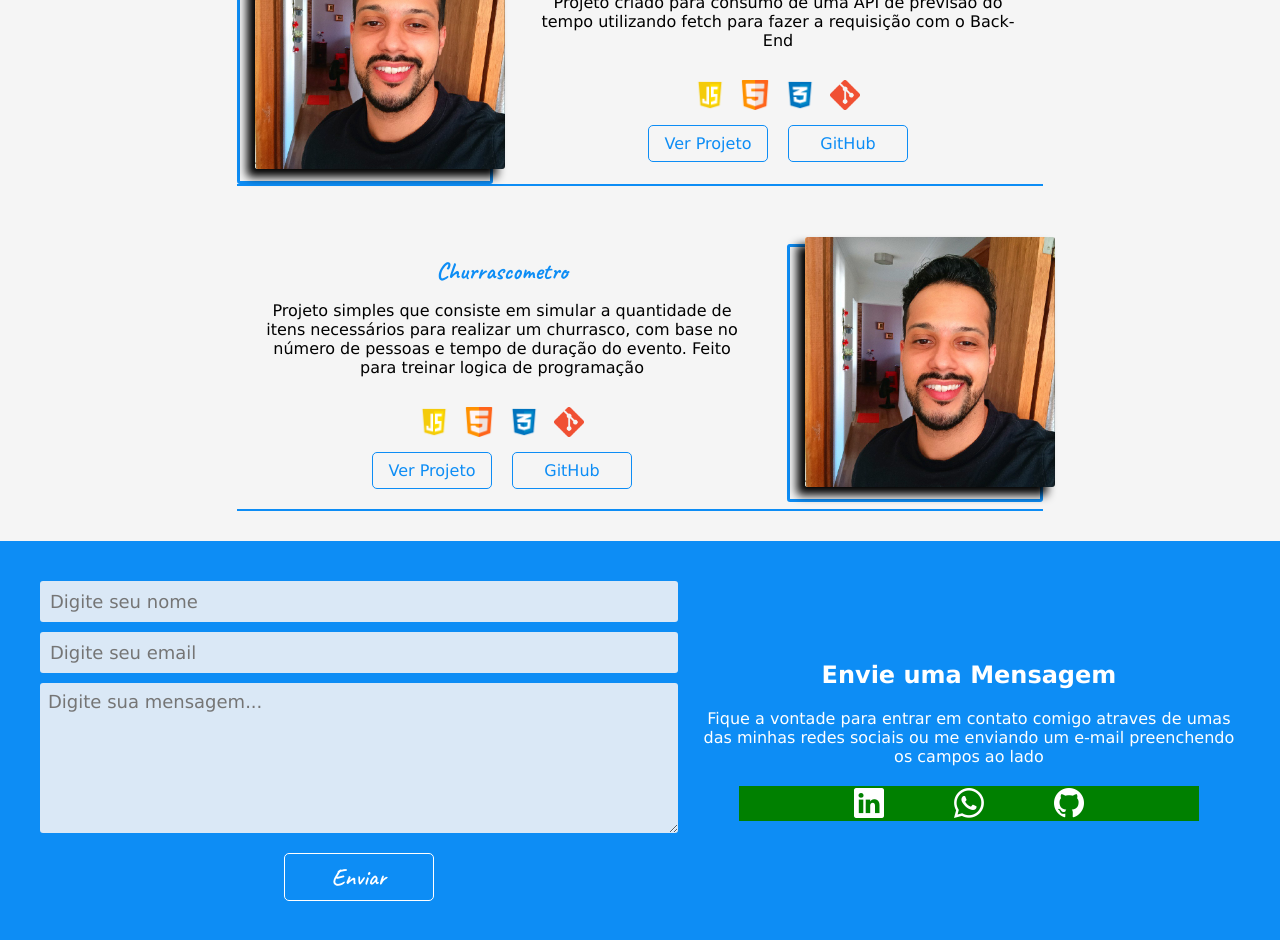
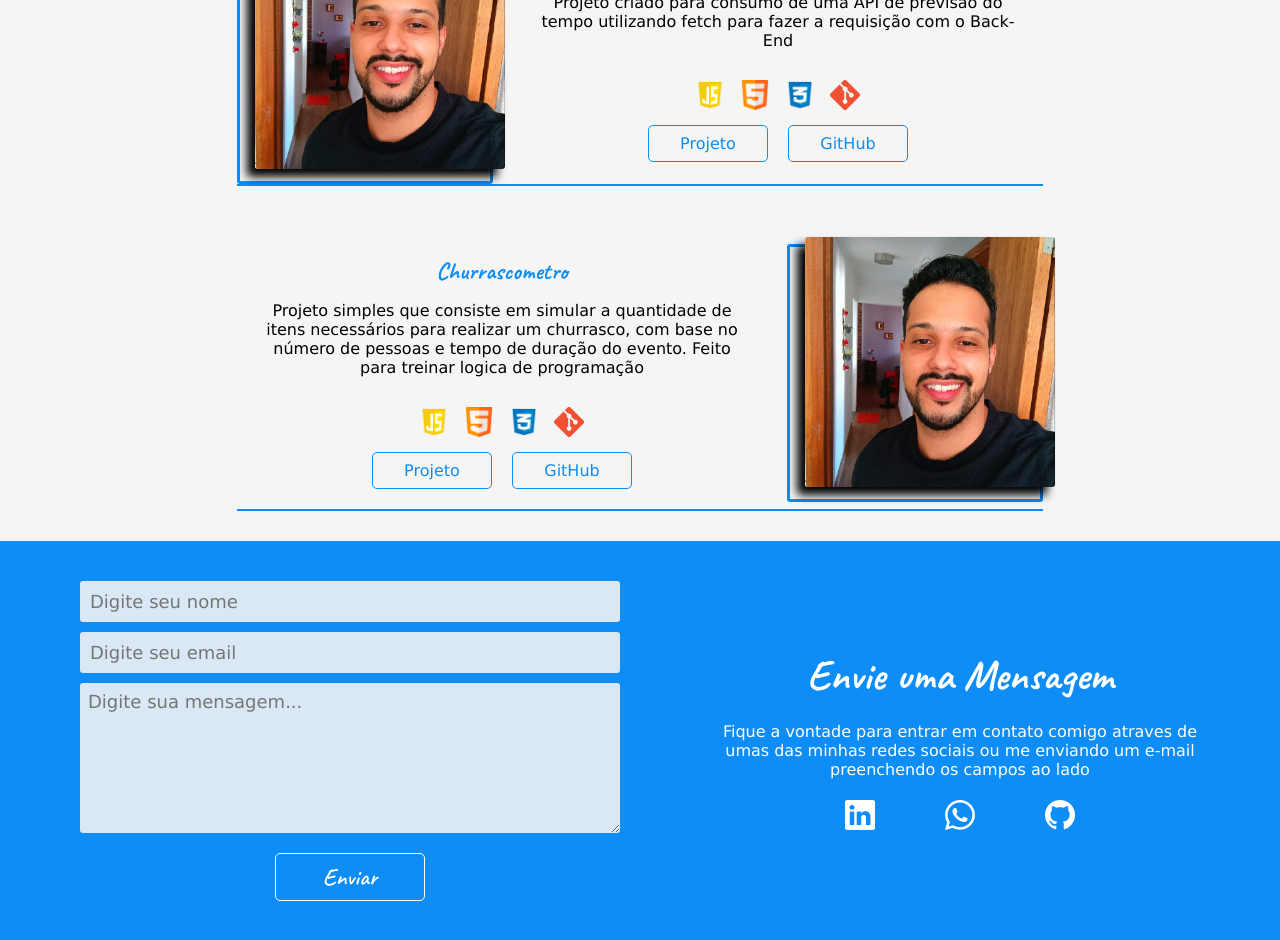
Before and after one commit to CamposLeo95/portifolio, a React (Vite) app: page / in a window 1280 px wide. Shown: the part 3160-4100 px from the top of the page. Built offline with nearby package versions, Linux system fonts and the light colour scheme.

Commit message:
style: ajudatando contatos

```diff
--- a/src/components/CardProjeto/index.tsx
+++ b/src/components/CardProjeto/index.tsx
@@ -28,7 +28,7 @@ export default function CardProjeto({dataProjeto}:CardProjetoProps) {
                 ))}
             </div>
             <div className="controles">
-                <a href={dataProjeto.linkProject}>Ver Projeto</a>
+                <a href={dataProjeto.linkProject}>Projeto</a>
                 <a href={dataProjeto.linkGitHub}>GitHub</a>
             </div>
         </div>
--- a/src/components/sections/Contacts/styles.tsx
+++ b/src/components/sections/Contacts/styles.tsx
@@ -50,23 +50,28 @@ export const CardForm = styled.div`
         color: #fff;
 
         & h3{
-            font-size:var(--font-header-dois)
+            font-size:var(--font-header-um);
+            font-family: var(--font-family-secundaria);
         }
 
         & p{
-            font-size:var(--font-texto-um)
+            font-size:var(--font-texto-um);
         }
     }
 
 
 
     @media (min-width: 815px) {
+
         flex-direction:row;
+
+        & .descricao{
+            width: 40%;
+        }
 
         & .redes{
             display:flex;
             gap: 30px;
-            background-color:green
         }
     }
 
@@ -122,4 +127,8 @@ export const Form = styled.form`
         border: 1.5px solid var(--cor-azul-escuro);
     }
 
+    @media (min-width: 815px) {
+        width: 45%;
+    }
+
 `
```
